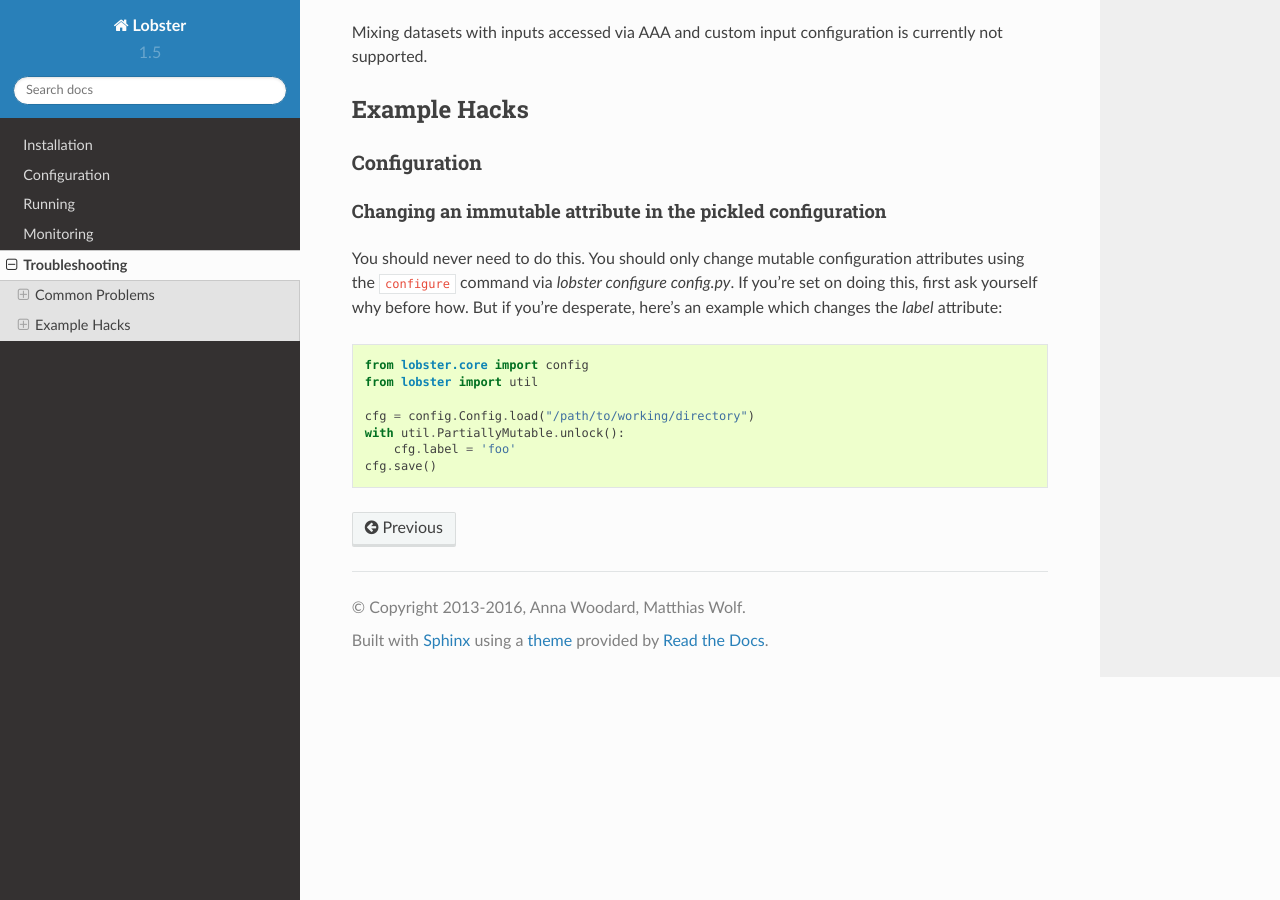
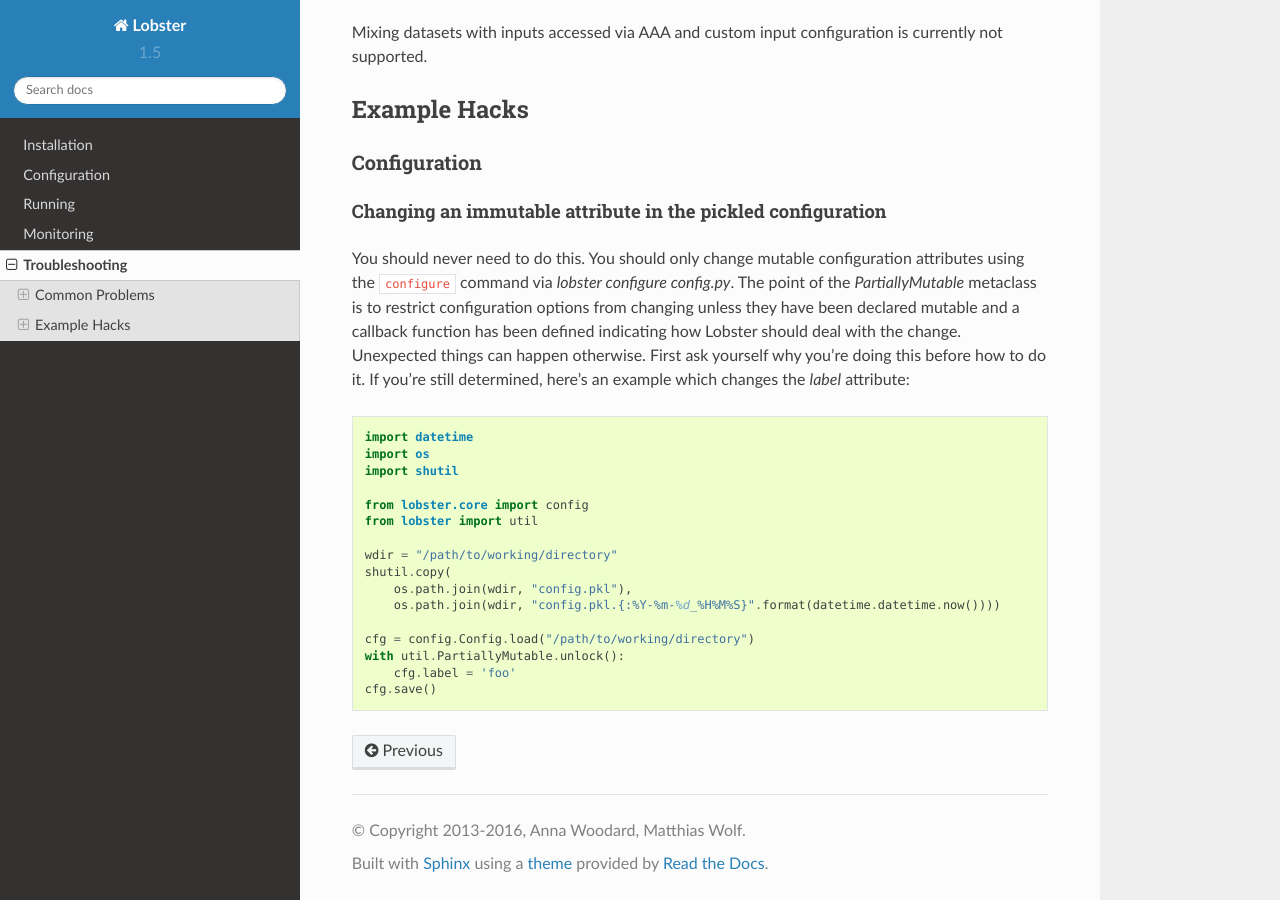
Before and after one commit to NDCMS/lobster, a Sphinx documentation site: the page built from docs/trouble.rst, in a window 1280 px wide and 900 px high, scrolled down 1209 px. Built offline with Sphinx 7.4.7 and the Read the Docs theme 2.0.0, drawn with Linux system fonts in a browser that asks for light colours.

Commit message:
Address comments by adding backup to hack example
Also: clarify text.

```diff
--- a/docs/trouble.rst
+++ b/docs/trouble.rst
@@ -56,11 +56,24 @@ Changing an immutable attribute in the pickled configuration
 
 You should never need to do this. You should only change mutable configuration
 attributes using the ``configure`` command via `lobster configure config.py`.
-If you're set on doing this, first ask yourself why before how. But if you're
-desperate, here's an example which changes the `label` attribute::
+The point of the `PartiallyMutable` metaclass is to restrict configuration
+options from changing unless they have been declared mutable and a callback
+function has been defined indicating how Lobster should deal with the change.
+Unexpected things can happen otherwise. First ask yourself why you're doing
+this before how to do it. If you're still determined, here's an example which
+changes the `label` attribute::
+
+    import datetime
+    import os
+    import shutil
 
     from lobster.core import config
     from lobster import util
+
+    wdir = "/path/to/working/directory"
+    shutil.copy(
+        os.path.join(wdir, "config.pkl"),
+        os.path.join(wdir, "config.pkl.{:%Y-%m-%d_%H%M%S}".format(datetime.datetime.now())))
 
     cfg = config.Config.load("/path/to/working/directory")
     with util.PartiallyMutable.unlock():
```
